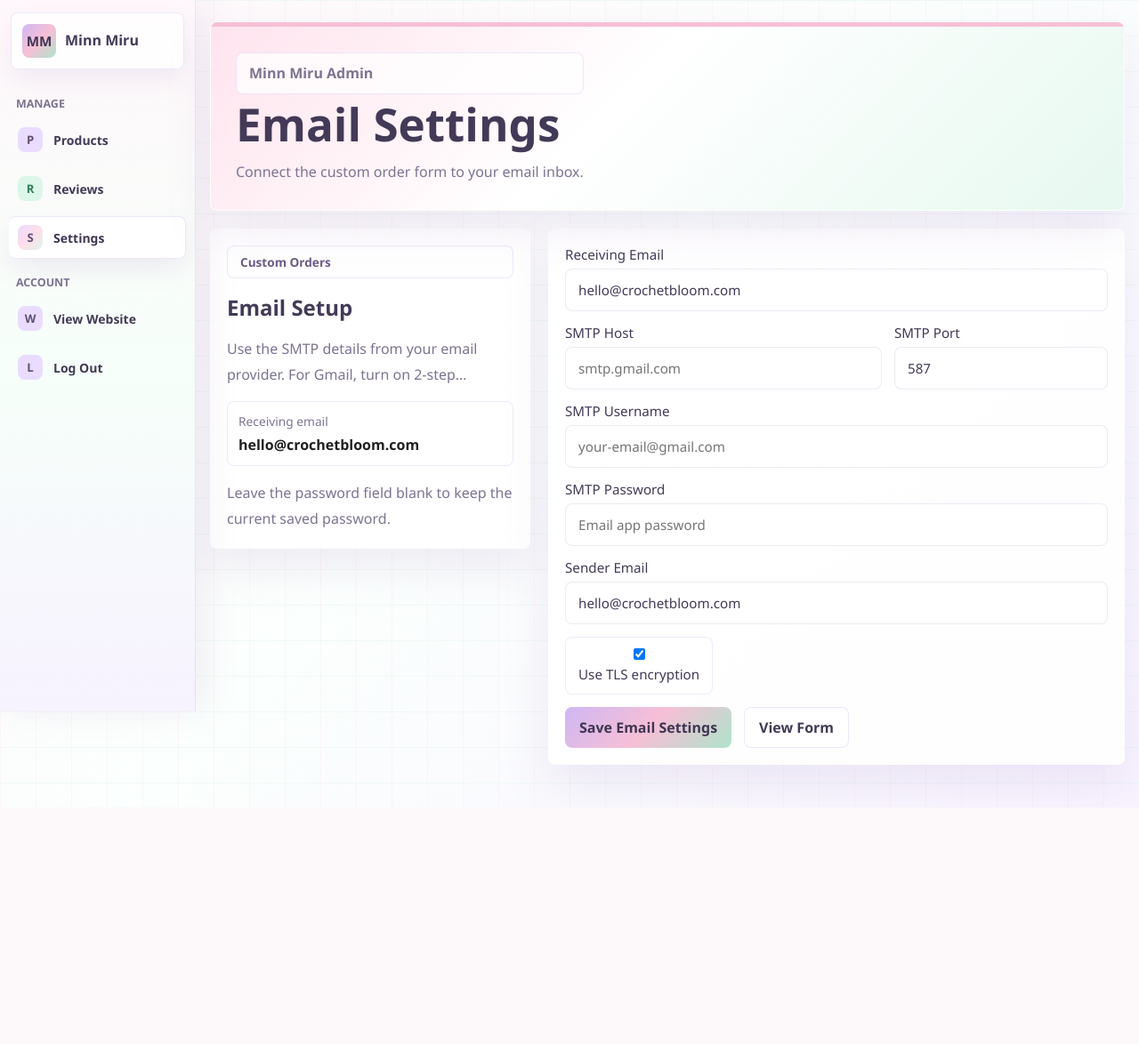
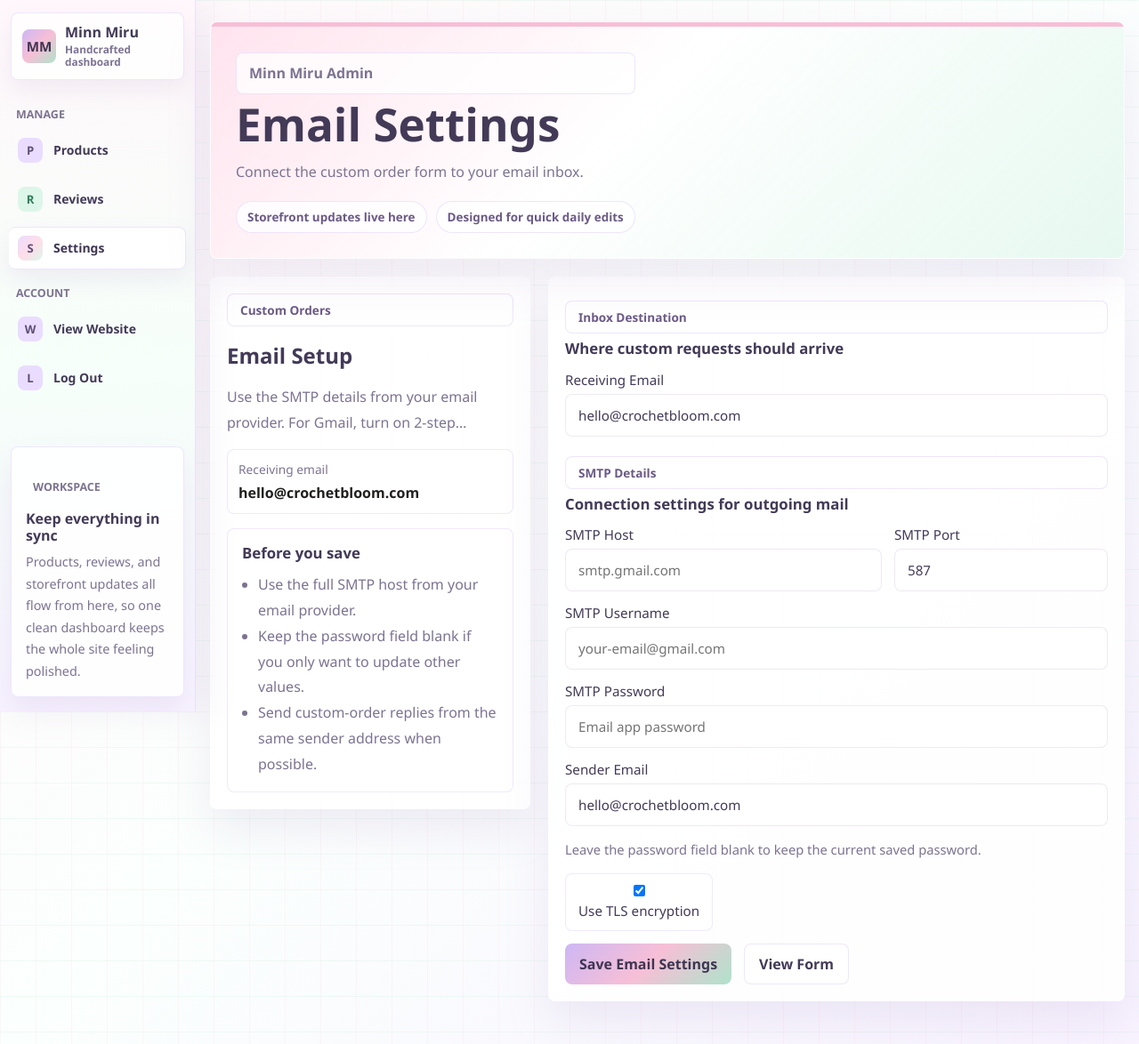
Before and after one commit to Gabboy007/crochet_Website.io, a Flask app: page /admin/settings in a window 1280 px wide. Shown: the whole page at 89% size. Before the commit the page ends 908 px from the top, so only its background shows below. Run offline with Flask 3, Linux system fonts and the light colour scheme; the visitor is signed in with stand-in values (Sample User, id 1).

Commit message:
feat: add Vercel deployment support and enhance admin UI
Add support for deploying the Flask app on Vercel by introducing `index.py`, `vercel.json`, and `.vercelignore` files, along with updated configuration for PostgreSQL database handling and instance path management. Enhance the admin interface with new CSS styles and HTML elements, including sidebar cards, hero metadata, form section headings, entity tags, and login benefits for improved usability and polish.

```diff
--- a/app/static/css/style.css
+++ b/app/static/css/style.css
@@ -1709,9 +1709,17 @@ img { display: block; width: 100%; max-width: 100%; }
 
 .admin-sidebar-brand span {
   min-width: 0;
+  display: grid;
+  gap: 2px;
   color: #433a57;
   font-weight: 800;
   line-height: 1.2;
+}
+
+.admin-sidebar-brand small {
+  color: #7d7391;
+  font-size: 0.74rem;
+  font-weight: 600;
 }
 
 .admin-page .hybrid-admin .admin-nav {
@@ -1771,6 +1779,29 @@ img { display: block; width: 100%; max-width: 100%; }
 
 .admin-page .hybrid-admin .admin-nav a.active span {
   background: linear-gradient(135deg, #eadcff, #ffddea, #ddf6ea);
+}
+
+.admin-sidebar-card {
+  margin: auto 12px 16px;
+  padding: 16px;
+  border-radius: 8px;
+  background: rgba(255, 255, 255, 0.84);
+  border: 1px solid rgba(206, 183, 244, 0.32);
+  box-shadow: 0 14px 28px rgba(165, 134, 190, 0.12);
+  display: grid;
+  gap: 8px;
+}
+
+.admin-sidebar-card h2 {
+  color: #433a57;
+  font-size: 1rem;
+  line-height: 1.2;
+}
+
+.admin-sidebar-card p {
+  color: #7d7391;
+  font-size: 0.9rem;
+  line-height: 1.7;
 }
 
 .admin-page .hybrid-admin .admin-hero,
@@ -1806,6 +1837,25 @@ img { display: block; width: 100%; max-width: 100%; }
   color: #7d7391;
 }
 
+.admin-hero-meta {
+  display: flex;
+  flex-wrap: wrap;
+  gap: 10px;
+  margin-top: 10px;
+}
+
+.admin-hero-meta span,
+.admin-entity-tags span,
+.login-benefits span {
+  padding: 8px 12px;
+  border-radius: 999px;
+  background: rgba(255, 255, 255, 0.78);
+  border: 1px solid rgba(206, 183, 244, 0.35);
+  color: #6b5a86;
+  font-size: 0.84rem;
+  font-weight: 700;
+}
+
 .admin-page .hybrid-admin .btn-primary {
   background: linear-gradient(135deg, #ceb7f4, #f7bfd6, #aee3cb);
   color: #3f3552;
@@ -1976,6 +2060,41 @@ img { display: block; width: 100%; max-width: 100%; }
   border-radius: 8px;
   background: rgba(255, 255, 255, 0.72);
   border: 1px solid rgba(206, 183, 244, 0.3);
+}
+
+.form-section-heading {
+  display: grid;
+  gap: 6px;
+  margin-top: 8px;
+}
+
+.form-section-heading h2,
+.admin-note-card h3 {
+  color: #433a57;
+  font-size: 1.05rem;
+  line-height: 1.3;
+}
+
+.admin-form-note {
+  color: #7d7391;
+  font-size: 0.92rem;
+  line-height: 1.7;
+}
+
+.admin-note-card {
+  padding: 16px;
+  border-radius: 8px;
+  background: rgba(255, 255, 255, 0.74);
+  border: 1px solid rgba(206, 183, 244, 0.3);
+  display: grid;
+  gap: 10px;
+}
+
+.admin-checklist {
+  margin: 0;
+  padding-left: 18px;
+  color: #7d7391;
+  line-height: 1.8;
 }
 
 .admin-page .hybrid-admin .editor-grid {
--- a/app/templates/admin/base.html
+++ b/app/templates/admin/base.html
@@ -11,7 +11,10 @@
         <aside class="admin-sidebar" aria-label="Admin navigation">
             <div class="admin-sidebar-brand">
                 <strong>MM</strong>
-                <span>Minn Miru</span>
+                <span>
+                    Minn Miru
+                    <small>Handcrafted dashboard</small>
+                </span>
             </div>
 
             <nav class="admin-nav">
@@ -35,6 +38,12 @@
                 </form>
             </nav>
 
+            <section class="admin-sidebar-card" aria-label="Workspace note">
+                <p class="admin-nav-title">Workspace</p>
+                <h2>Keep everything in sync</h2>
+                <p>Products, reviews, and storefront updates all flow from here, so one clean dashboard keeps the whole site feeling polished.</p>
+            </section>
+
         </aside>
 
         <main class="admin-shell">
@@ -43,6 +52,10 @@
                     <p class="admin-eyebrow">Minn Miru Admin</p>
                     <h1>{% block admin_heading %}Admin{% endblock %}</h1>
                     <p>{% block admin_subtitle %}{% endblock %}</p>
+                    <div class="admin-hero-meta">
+                        <span>Storefront updates live here</span>
+                        <span>Designed for quick daily edits</span>
+                    </div>
                 </div>
 
                 <div class="admin-hero-actions">
--- a/app/templates/admin/dashboard.html
+++ b/app/templates/admin/dashboard.html
@@ -69,6 +69,11 @@
                 <span class="status-pill">{{ product.images|length }} image{% if product.images|length != 1 %}s{% endif %}</span>
             </div>
 
+            <div class="admin-entity-tags">
+                <span>{{ product.rarity or "Handmade piece" }}</span>
+                <span>{{ product.condition or "Ready to feature" }}</span>
+            </div>
+
             <p class="admin-muted">{{ product.description or "No description added yet." }}</p>
 
             <div class="admin-stat-row">
--- a/app/templates/admin/login.html
+++ b/app/templates/admin/login.html
@@ -17,6 +17,12 @@
                 <p class="admin-eyebrow">Protected Access</p>
                 <h1>Admin Login</h1>
                 <p class="admin-muted">Sign in to manage products, reviews, and storefront content.</p>
+            </div>
+
+            <div class="login-benefits">
+                <span>Update product cards</span>
+                <span>Refresh review showcases</span>
+                <span>Control custom-order email</span>
             </div>
 
             {% with messages = get_flashed_messages(with_categories=true) %}
--- a/app/templates/admin/reviews_dashboard.html
+++ b/app/templates/admin/reviews_dashboard.html
@@ -68,6 +68,11 @@
                 <span class="status-pill">{{ review.score }}</span>
             </div>
 
+            <div class="admin-entity-tags">
+                <span>{{ review.customer_name }}</span>
+                <span>{{ review.images|length }} gallery item{% if review.images|length != 1 %}s{% endif %}</span>
+            </div>
+
             <p><strong>{{ review.customer_name }}</strong></p>
             <p class="admin-muted">{{ review.review_text }}</p>
 
--- a/app/templates/admin/settings.html
+++ b/app/templates/admin/settings.html
@@ -18,15 +18,32 @@
             </div>
         </div>
 
-        <p class="admin-muted">Leave the password field blank to keep the current saved password.</p>
+        <div class="admin-note-card">
+            <h3>Before you save</h3>
+            <ul class="admin-checklist">
+                <li>Use the full SMTP host from your email provider.</li>
+                <li>Keep the password field blank if you only want to update other values.</li>
+                <li>Send custom-order replies from the same sender address when possible.</li>
+            </ul>
+        </div>
     </aside>
 
     <section class="admin-form-shell">
         <form method="POST" class="admin-form">
+            <div class="form-section-heading">
+                <p class="admin-eyebrow">Inbox Destination</p>
+                <h2>Where custom requests should arrive</h2>
+            </div>
+
             <label>
                 Receiving Email
                 <input type="email" name="contact_email" value="{{ settings.CONTACT_EMAIL or '' }}" placeholder="your-email@gmail.com" required>
             </label>
+
+            <div class="form-section-heading">
+                <p class="admin-eyebrow">SMTP Details</p>
+                <h2>Connection settings for outgoing mail</h2>
+            </div>
 
             <div class="form-row">
                 <label>
@@ -55,6 +72,8 @@
                 <input type="email" name="smtp_sender" value="{{ settings.SMTP_SENDER or '' }}" placeholder="your-email@gmail.com">
             </label>
 
+            <p class="admin-form-note">Leave the password field blank to keep the current saved password.</p>
+
             <label class="small-label settings-checkbox">
                 <input type="checkbox" name="smtp_use_tls" value="1" {% if settings.SMTP_USE_TLS %}checked{% endif %}>
                 Use TLS encryption
--- /dev/null
+++ b/index.py
@@ -0,0 +1,3 @@
+from app import create_app
+
+app = create_app()
--- a/requirements.txt
+++ b/requirements.txt
@@ -3,3 +3,4 @@ Flask-SQLAlchemy==3.1.1
 Flask-Migrate==4.0.7
 Werkzeug==3.0.3
 waitress==3.0.0
+psycopg[binary]>=3.2,<4
```
Also changed, not shown: other parts of app/static/css/style.css (+45 -0 lines), app/__init__.py (+6 -1 lines), app/templates/admin/create_product.html (+10 -0 lines), app/templates/admin/create_review.html (+10 -0 lines), app/templates/admin/edit_product.html (+10 -0 lines), app/templates/admin/edit_review.html (+10 -0 lines), config.py (+13 -4 lines), README.md, vercel.json (added), 1 other file.
